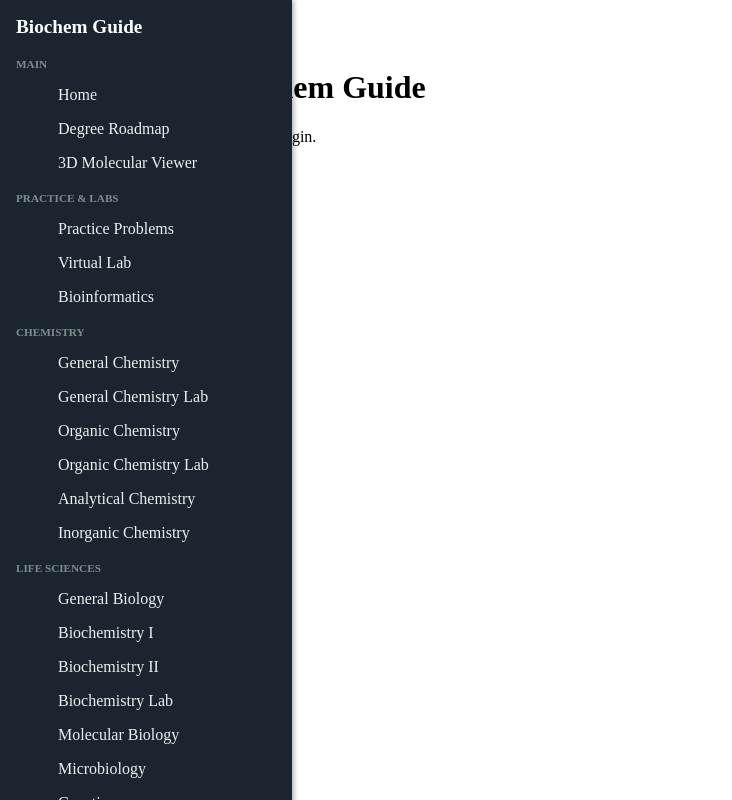
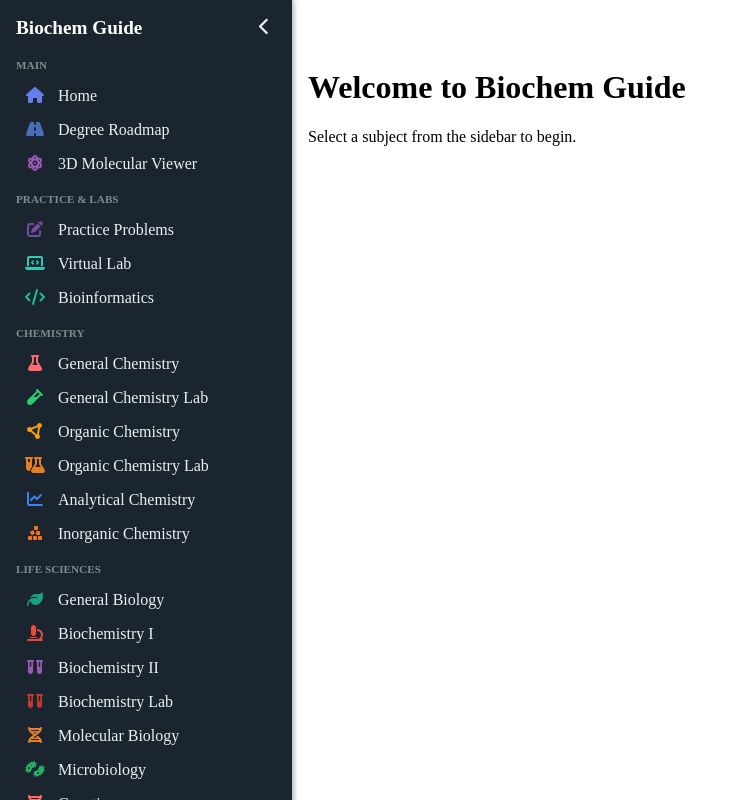
Before and after one commit to Gculb/BiochemReact, a React (Create React App) app: page / in a window 1280 px wide. Shown: the whole page, without its empty margins (0-732 px from the left). Built offline with nearby package versions, Linux system fonts and the light colour scheme.

Commit message:
changed to hove a working sidebar

```diff
--- a/public/index.html
+++ b/public/index.html
@@ -1,6 +1,10 @@
 <!DOCTYPE html>
 <html lang="en">
   <head>
+    <link
+      rel="stylesheet"
+      href="https://cdnjs.cloudflare.com/ajax/libs/font-awesome/6.5.1/css/all.min.css"
+    />
     <meta charset="utf-8" />
     <meta name="viewport" content="width=device-width, initial-scale=1" />
     <title>Biochem Guide</title>
--- a/src/App.jsx
+++ b/src/App.jsx
@@ -1,17 +1,18 @@
 import React from 'react';
 import { HashRouter } from 'react-router-dom';
 import Sidebar from './components/SideBar';
+import { useState } from 'react'
 import AppRouter from './AppRouter';
 
 function App() {
+  const [collapsed, setCollapsed] = useState(false);
+
   return (
     <HashRouter>
-      <div className="app-layout">
-        {/* Sidebar now has access to the Router context */}
-        <Sidebar />
+      <div className={`app-layout ${collapsed ? "collapsed" : ""}`}>
+        <Sidebar collapsed={collapsed} setCollapsed={setCollapsed} />
 
         <main className="main-content">
-          {/* AppRouter only handles the "switching" of pages */}
           <AppRouter />
         </main>
       </div>
@@ -19,4 +20,5 @@ function App() {
   );
 }
 
+
 export default App;
--- a/src/components/SideBar.css
+++ b/src/components/SideBar.css
@@ -16,7 +16,18 @@
 .sidebar.collapsed {
   width: 70px;
 }
+.app-layout.collapsed .main-content {
+  margin-left: 70px;
+}
 
+.sidebar.collapsed .nav-link {
+  justify-content: center;
+}
+
+.main-content {
+  margin-left: 260px;
+  transition: margin-left 0.25s ease;
+}
 /* Header */
 .sidebar-header {
   display: flex;
--- a/src/components/SideBar.jsx
+++ b/src/components/SideBar.jsx
@@ -1,11 +1,11 @@
-import React, { useState } from "react";
+import React from "react";
 import { NavLink } from "react-router-dom";
 import navButtons from "../data/navButtons.json";
 import categoriesData from "../data/categories.json";
 import "./SideBar.css";
 
-const SideBar = () => {
-  const [collapsed, setCollapsed] = useState(false);
+const SideBar = ({ collapsed, setCollapsed }) => {
+
 
   return (
     <aside className={`sidebar ${collapsed ? "collapsed" : ""}`}>
--- a/src/data/categories.json
+++ b/src/data/categories.json
@@ -77,7 +77,11 @@
         { "id": "thermal", "title": "Thermal Physics" },
         { "id": "electromagnetism", "title": "Electromagnetism (Intro)" },
         { "id": "diagrams", "title": "Free-body & Energy Diagrams" },
-        { "id": "lenses", "title": "Lenses & Optics", "important": true }
+        { "id": "lenses", "title": "Lenses & Optics", "important": true },
+        { "id": "fluids", "title": "Fluids & Bernoulli’s Principle", "important": true },
+        { "id": "work-energy", "title": "Work–Energy Theorem" },
+        { "id": "power", "title": "Power & Efficiency" },
+        { "id": "torque", "title": "Torque & Rotational Equilibrium" }
       ]
     },
     {
@@ -92,12 +96,7 @@
         { "id": "replicates", "title": "Biological vs Technical Replicates", "important": true },
         { "id": "hypothesis", "title": "Hypothesis Testing (t-tests, ANOVA)" },
         { "id": "regression", "title": "Regression & Enzyme Kinetics" },
-        { "id": "error-analysis", "title": "Error Analysis & Confidence Intervals" },
-        { "id": "fluids", "title": "Fluids & Bernoulli’s Principle", "important": true },
-        { "id": "work-energy", "title": "Work–Energy Theorem" },
-        { "id": "power", "title": "Power & Efficiency" },
-        { "id": "torque", "title": "Torque & Rotational Equilibrium" }
-
+        { "id": "error-analysis", "title": "Error Analysis & Confidence Intervals" }
       ]
     },
     {
@@ -271,7 +270,7 @@
     {
       "id": "molbio",
       "title": "Molecular Biology",
-      "icon": "fa-helix",
+      "icon": "fa-dna",
       "color": "#e67e22",
       "description": "DNA/RNA structure, replication, transcription/translation, and recombinant DNA technology.",
       "order": 17,
--- a/src/data/criticalConcepts.json
+++ b/src/data/criticalConcepts.json
@@ -505,7 +505,7 @@
         ]
     },
     {
-        "sectionId": "Biochemistry II",
+        "sectionId": "biochem2",
         "sectionTitle": "Biochemistry II",
         "items": [
           {
```
